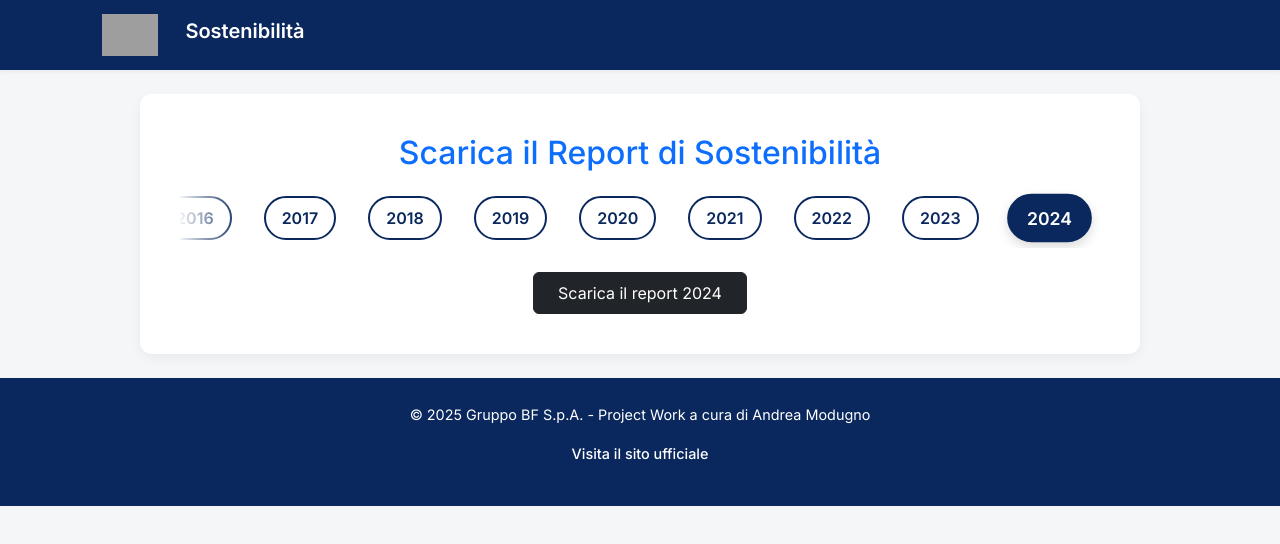
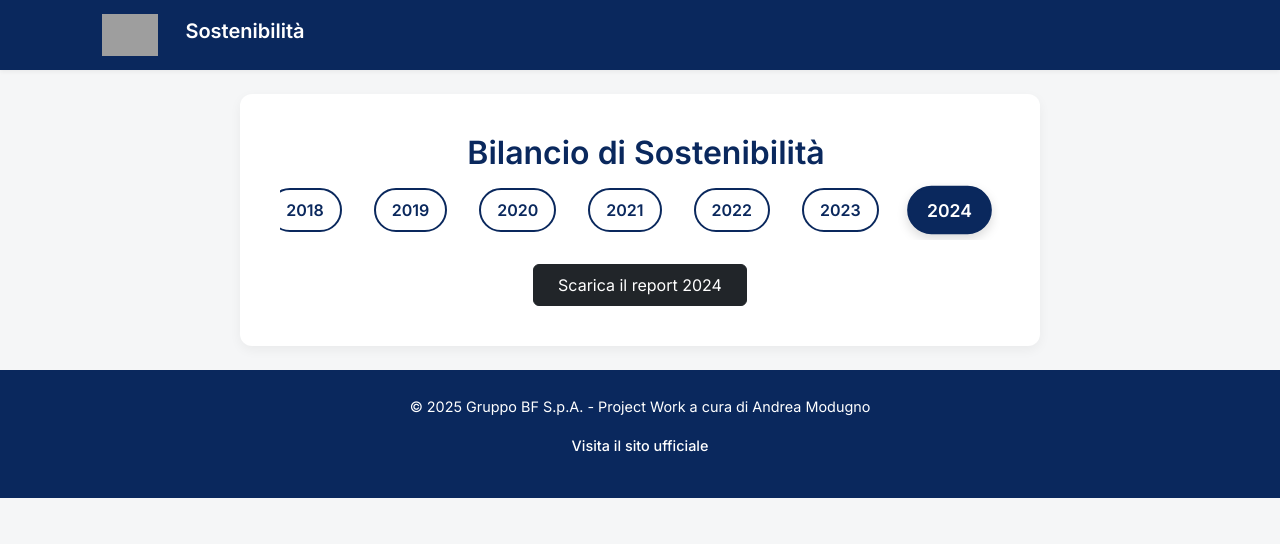
Before and after one commit to andrea-modugno/project_work_pegaso, an Angular app: page / in a window 1280 px wide. Shown: the top 544 px of the page. Built offline with nearby package versions, Linux system fonts and the light colour scheme; grey boxes are pictures that could not be loaded.

Commit message:
upd selector

```diff
--- a/src/app/components/report-selector/report-selector.component.css
+++ b/src/app/components/report-selector/report-selector.component.css
@@ -1,3 +1,12 @@
+/* ===============================
+   Variabili e stili globali
+   =============================== */
+:root {
+  --bf-blue: #0a285d;
+  --fade-width: 60px;
+  --fade-opacity: 0.9;
+}
+
 /* ===============================
    Contenitore principale
    =============================== */
@@ -6,6 +15,15 @@
   overflow: hidden;
   margin: 20px auto;
   max-width: 800px;
+}
+
+/* ===============================
+   Titolo
+   =============================== */
+h2 {
+  font-weight: 600;
+  color: var(--bf-blue);
+  margin-left: 12px;
 }
 
 /* ===============================
@@ -18,9 +36,9 @@
   overflow-x: auto;
   overflow-y: hidden;
   scroll-behavior: smooth;
-  padding: 0.5rem 1rem;
   user-select: none;
   cursor: grab;
+  padding: 0.5rem calc(var(--fade-width) + 10px);
 }
 
 .year-selector.dragging {
@@ -32,9 +50,9 @@
    =============================== */
 .year-selector button {
   background: transparent;
-  border: 2px solid #0a285d;
+  border: 2px solid var(--bf-blue);
   border-radius: 50px;
-  color: #0a285d;
+  color: var(--bf-blue);
   padding: 10px 20px;
   font-weight: 600;
   flex-shrink: 0;
@@ -44,14 +62,14 @@
   cursor: pointer;
 }
 
-.year-selector button:hover {
-  background-color: #0a285d;
-  color: white;
+.year-selector button:hover,
+.year-selector button.active,
+.year-selector .btn-primary {
+  background-color: var(--bf-blue);
+  color: #fff;
 }
 
 .year-selector button.active {
-  background-color: #0a285d;
-  color: white;
   transform: scale(1.1);
   box-shadow: 0 4px 10px rgba(0, 0, 0, 0.15);
 }
@@ -62,29 +80,39 @@
 .year-fade {
   position: absolute;
   top: 0;
-  width: 60px;
+  width: var(--fade-width);
   height: 100%;
   pointer-events: none;
-  z-index: 2;
+  z-index: 5;
   transition: opacity 0.3s ease;
 }
 
 .year-fade.left {
   left: 0;
-  background: linear-gradient(to right, rgba(255, 255, 255, 0.9), transparent);
+  background: linear-gradient(
+    to right,
+    rgba(255, 255, 255, var(--fade-opacity)),
+    transparent
+  );
 }
 
 .year-fade.right {
   right: 0;
-  background: linear-gradient(to left, rgba(255, 255, 255, 0.9), transparent);
+  background: linear-gradient(
+    to left,
+    rgba(255, 255, 255, var(--fade-opacity)),
+    transparent
+  );
 }
 
-/* Nasconde le ombre quando sei agli estremi */
-.year-scroll-wrapper.start .year-fade.left {
+/* Nasconde le ombre quando si è a inizio/fine scroll */
+.year-scroll-wrapper.start .year-fade.left,
+.overflow-hidden.start .year-fade.left {
   opacity: 0;
 }
 
-.year-scroll-wrapper.end .year-fade.right {
+.year-scroll-wrapper.end .year-fade.right,
+.overflow-hidden.end .year-fade.right {
   opacity: 0;
 }
 
@@ -103,8 +131,8 @@
 }
 
 .report-card button {
-  background-color: #0a285d;
-  color: white;
+  background-color: var(--bf-blue);
+  color: #fff;
   border: none;
   padding: 10px 20px;
   border-radius: 50px;
@@ -117,38 +145,9 @@
   background-color: #0c3880;
 }
 
-.year-selector button.active {
-  background-color: #0a285d;
-  color: white;
-  transform: scale(1.1);
-  box-shadow: 0 4px 10px rgba(0, 0, 0, 0.15);
+/* ===============================
+   Fix opzionali
+   =============================== */
+.position-relative.overflow-hidden {
+  overflow: visible; /* previene tagli del contenuto */
 }
-
-.year-fade {
-  position: absolute;
-  top: 0;
-  height: 100%;
-  width: 60px;
-  pointer-events: none;
-  z-index: 5;
-  transition: opacity 0.3s ease;
-}
-
-.year-fade.left {
-  left: 0;
-  background: linear-gradient(to right, rgba(255,255,255,0.95), transparent);
-}
-
-.year-fade.right {
-  right: 0;
-  background: linear-gradient(to left, rgba(255,255,255,0.95), transparent);
-}
-
-/* quando siamo a inizio/fine scroll, nascondi le ombre */
-.overflow-hidden.start .year-fade.left {
-  opacity: 0;
-}
-
-.overflow-hidden.end .year-fade.right {
-  opacity: 0;
-}
--- a/src/app/components/report-selector/report-selector.component.html
+++ b/src/app/components/report-selector/report-selector.component.html
@@ -1,10 +1,11 @@
-<div class="container text-center my-4">
-  <h2 class="mb-3 text-primary">Scarica il Report di Sostenibilità</h2>
+<div #wrapper class="container text-center my-4 year-scroll-wrapper">
+  <h2>Bilancio di Sostenibilità</h2>
 
   <div class="position-relative overflow-hidden">
     <div class="year-fade left"></div>
 
-    <div #yearSelector class="d-flex flex-row overflow-auto py-2 px-1 justify-content-center year-selector">
+    <div #yearSelector
+         class="d-flex flex-row overflow-auto py-2 px-1 justify-content-center year-selector">
       <button *ngFor="let year of years"
               class="btn mx-2 px-3 py-2"
               [attr.data-year]="year"
```
Also changed, not shown: src/app/components/report-list/report-list.component.css (deleted, +0 -31 lines), src/app/components/report-list/report-list.component.html (deleted, +0 -14 lines), src/app/components/report-list/report-list.component.ts (deleted, +0 -19 lines), 1 other file (tests, documents, lock files or other folders).
